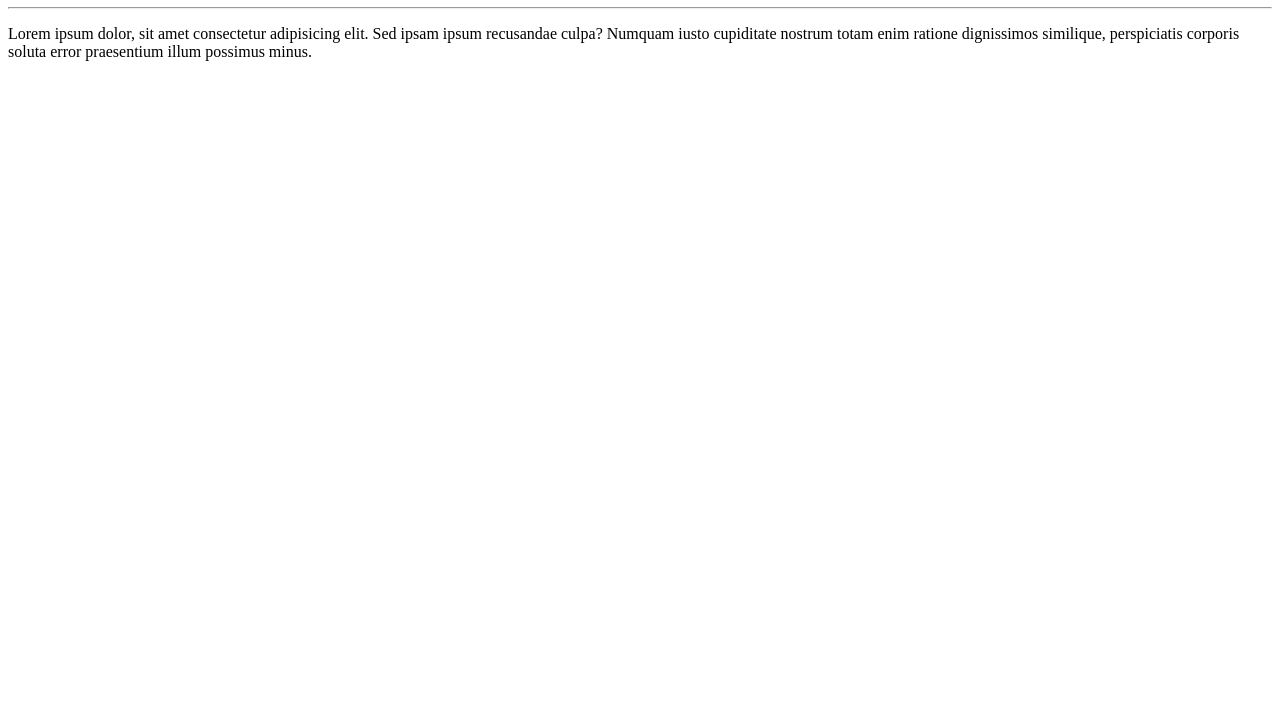
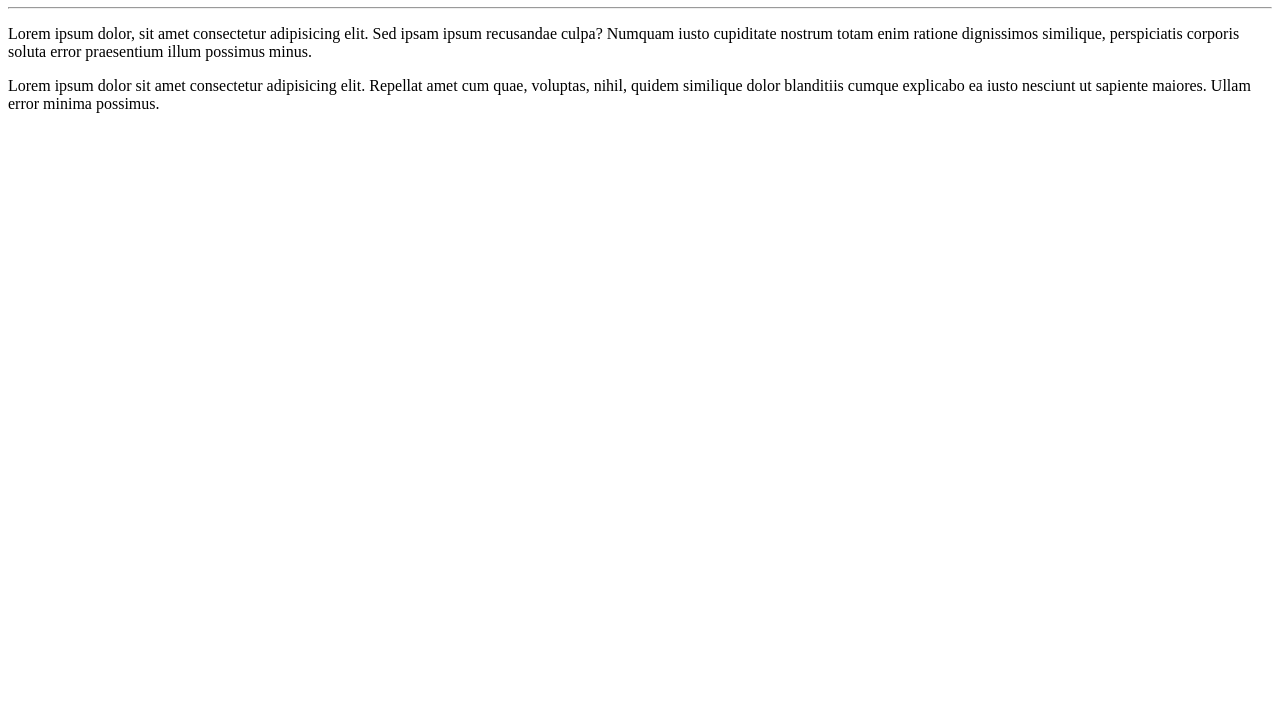
Before and after one commit to alexj88/Ola-Mundo, a plain HTML site: page site-exemplo/index.html in a window 1280 px wide. Shown: the part 73-800 px from the top of the page. Drawn offline with Linux system fonts and the light colour scheme.

Commit message:
adicionei um parágrafo

```diff
--- a/site-exemplo/index.html
+++ b/site-exemplo/index.html
@@ -9,5 +9,6 @@
   <h1>óla, mundo!</h1>
   <hr>
   <p>Lorem ipsum dolor, sit amet consectetur adipisicing elit. Sed ipsam ipsum recusandae culpa? Numquam iusto cupiditate nostrum totam enim ratione dignissimos similique, perspiciatis corporis soluta error praesentium illum possimus minus.</p>
+  <p>Lorem ipsum dolor sit amet consectetur adipisicing elit. Repellat amet cum quae, voluptas, nihil, quidem similique dolor blanditiis cumque explicabo ea iusto nesciunt ut sapiente maiores. Ullam error minima possimus.</p>
 </body>
 </html>
```
